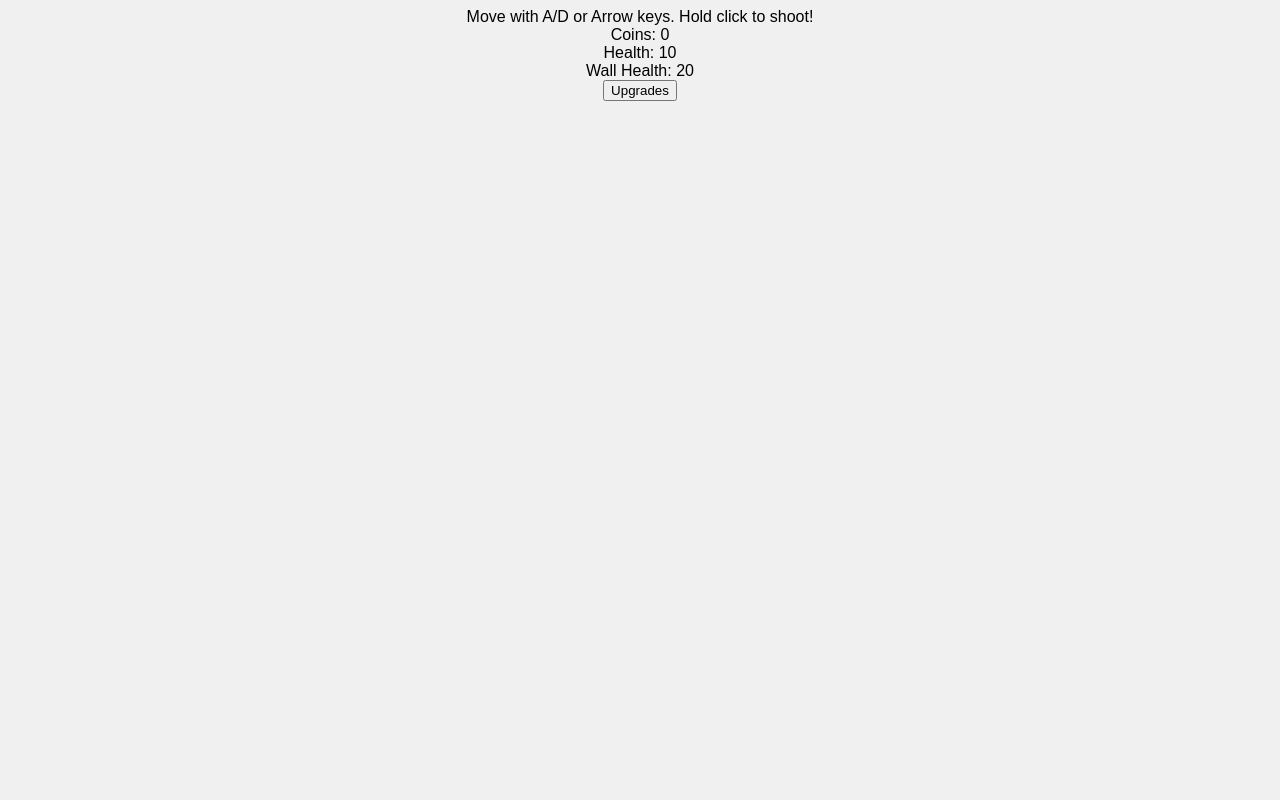
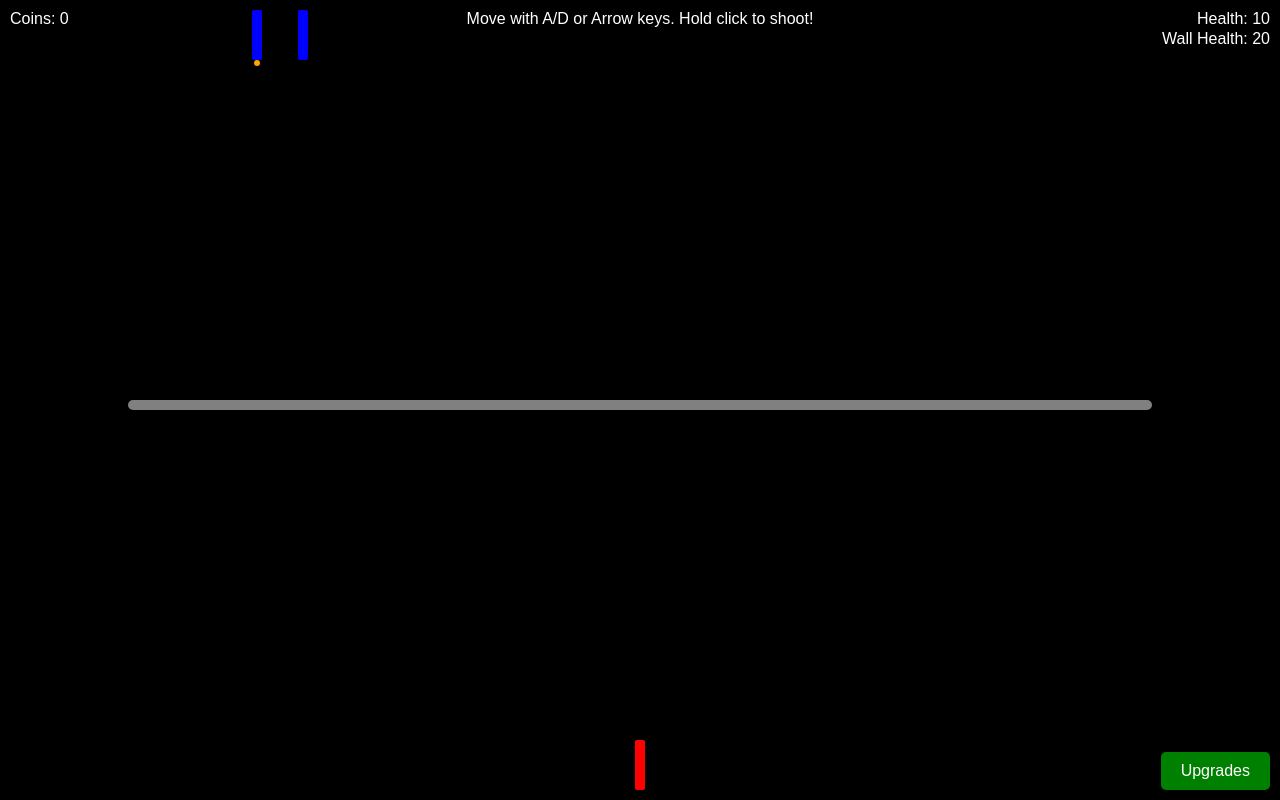
Before and after one commit to StoneKillerDeath/StoneKillerDeath.github.io, a plain HTML site: page index.html in a window 1280 px wide. Shown: the top 800 px of the page. Drawn offline with Linux system fonts and the light colour scheme.

Commit message:
Update style.css

```diff
--- a/style.css
+++ b/style.css
@@ -1,15 +1,170 @@
 body {
-  text-align: center;
-  background-color: #f0f0f0;
-  font-family: Arial, sans-serif;
+    margin: 0;
+    overflow: hidden;
+    background-color: #111;
+    font-family: Arial, sans-serif;
+    color: white;
 }
 
-h1 {
-  color: #333;
+#game-area {
+    width: 100vw;
+    height: 100vh;
+    position: relative;
+    background-color: black;
+    overflow: hidden;
 }
 
-#gameCanvas {
-  display: block;
-  margin: 0 auto;
-  background-color: #87CEEB;
+#player {
+    width: 10px;
+    height: 50px;
+    background-color: red;
+    position: absolute;
+    bottom: 10px;
+    left: 50%;
+    transform: translateX(-50%);
+    border-radius: 2px;
 }
+
+.enemy {
+    width: 10px;
+    height: 50px;
+    background-color: blue;
+    position: absolute;
+    top: 10px;
+    border-radius: 2px;
+}
+
+.wall {
+    width: 80%;
+    height: 10px;
+    background-color: gray;
+    position: absolute;
+    top: 50%;
+    left: 10%;
+    border-radius: 5px;
+}
+
+.bullet, .enemy-bullet {
+    width: 6px;
+    height: 6px;
+    background-color: yellow;
+    position: absolute;
+    border-radius: 50%;
+}
+
+.enemy-bullet {
+    background-color: orange;
+}
+
+#instructions, #coin-counter {
+    position: absolute;
+    font-size: 16px;
+    z-index: 10;
+}
+
+#instructions {
+    top: 10px;
+    left: 50%;
+    transform: translateX(-50%);
+}
+
+#coin-counter {
+    top: 10px;
+    left: 10px;
+}
+
+#health-bar, #wall-health-bar {
+    position: absolute;
+    top: 10px;
+    right: 10px;
+    font-size: 16px;
+    z-index: 10;
+}
+
+#wall-health-bar {
+    margin-top: 20px;
+}
+
+#game-over-screen {
+    position: absolute;
+    top: 50%;
+    left: 50%;
+    transform: translate(-50%, -50%);
+    text-align: center;
+    font-size: 30px;
+    color: white;
+    z-index: 20;
+}
+
+#restart-button {
+    padding: 10px 20px;
+    font-size: 20px;
+    background-color: red;
+    color: white;
+    border: none;
+    border-radius: 5px;
+    cursor: pointer;
+}
+
+#restart-button:hover {
+    background-color: darkred;
+}
+
+#upgrade-button {
+    position: absolute;
+    bottom: 10px;
+    right: 10px;
+    padding: 10px 20px;
+    font-size: 16px;
+    background-color: green;
+    color: white;
+    border: none;
+    border-radius: 5px;
+    cursor: pointer;
+}
+
+#upgrade-button:hover {
+    background-color: darkgreen;
+}
+
+#upgrade-menu {
+    position: absolute;
+    top: 0;
+    left: 50%;
+    transform: translateX(-50%);
+    width: 300px;
+    padding: 20px;
+    background-color: rgba(0, 0, 0, 0.9);
+    color: white;
+    border: 2px solid white;
+    border-radius: 10px;
+    text-align: center;
+    z-index: 1000;
+    display: flex;
+    flex-direction: column;
+    align-items: center;
+    display: none;
+}
+
+#upgrade-menu button {
+    margin: 10px;
+    padding: 10px 15px;
+    font-size: 14px;
+    background-color: blue;
+    color: white;
+    border: none;
+    border-radius: 5px;
+    cursor: pointer;
+}
+
+/* Wall Style */
+#wall {
+    width: 80%;
+    height: 10px;
+    background-color: gray;
+    position: absolute;
+    top: 50%; /* Place it in the middle of the screen */
+    left: 10%; /* Center horizontally within the game area */
+    border-radius: 5px;
+    z-index: 2; /* Ensure wall is above the background but below bullets */
+}
```
